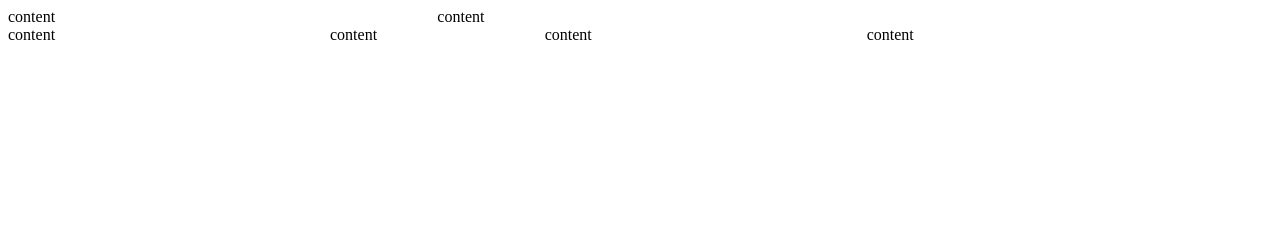
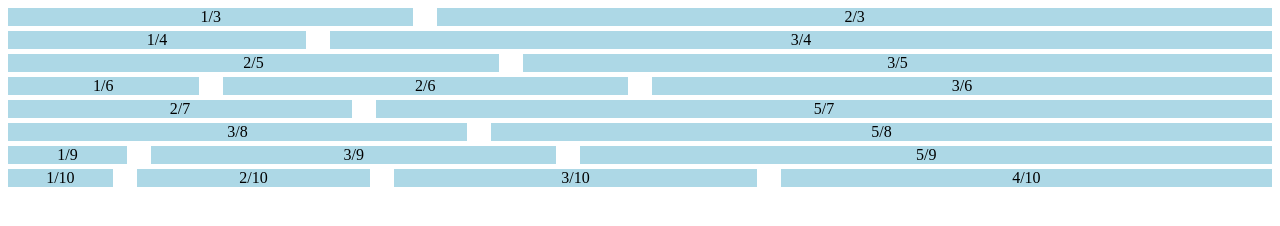
Before and after one commit to dpiatek/taco, a plain HTML site: page index.html in a window 1280 px wide. Drawn offline with Linux system fonts and the light colour scheme.

Commit message:
Add stylus

```diff
--- a/index.html
+++ b/index.html
@@ -2,18 +2,87 @@
 <html>
   <head>
     <meta charset="uft-8">
-    <title>Taco Grid</title>
+    <title>Taco Grid-item</title>
     <link rel="stylesheet" href="style.css">
+
+    <style>
+      .content {
+        background-color: lightblue;
+        text-align: center;
+        margin-bottom: 5px;
+      }
+    </style>
   </head>
   <body>
 
     <div class="grid">
-      <div class="grid-item grid-one-third">content</div>
-      <div class="grid-item grid-two-thirds">content</div>
-      <div class="grid-item grid-one-fourth">content</div>
-      <div class="grid-item grid-one-sixth">content</div>
-      <div class="grid-item grid-one-fourth">content</div>
-      <div class="grid-item grid-two-sixths">content</div>
+      <div class="grid-item grid-item-1-3">
+        <div class="content">1/3</div>
+      </div>
+      <div class="grid-item grid-item-2-3">
+        <div class="content">2/3</div>
+      </div>
+
+      <div class="grid-item grid-item-1-4">
+        <div class="content">1/4</div>
+      </div>
+      <div class="grid-item grid-item-3-4">
+        <div class="content">3/4</div>
+      </div>
+
+      <div class="grid-item grid-item-2-5">
+        <div class="content">2/5</div>
+      </div>
+      <div class="grid-item grid-item-3-5">
+        <div class="content">3/5</div>
+      </div>
+
+      <div class="grid-item grid-item-1-6">
+        <div class="content">1/6</div>
+      </div>
+      <div class="grid-item grid-item-2-6">
+        <div class="content">2/6</div>
+      </div>
+      <div class="grid-item grid-item-3-6">
+        <div class="content">3/6</div>
+      </div>
+
+      <div class="grid-item grid-item-2-7">
+        <div class="content">2/7</div>
+      </div>
+      <div class="grid-item grid-item-5-7">
+        <div class="content">5/7</div>
+      </div>
+
+      <div class="grid-item grid-item-3-8">
+        <div class="content">3/8</div>
+      </div>
+      <div class="grid-item grid-item-5-8">
+        <div class="content">5/8</div>
+      </div>
+
+      <div class="grid-item grid-item-1-9">
+        <div class="content">1/9</div>
+      </div>
+      <div class="grid-item grid-item-3-9">
+        <div class="content">3/9</div>
+      </div>
+      <div class="grid-item grid-item-5-9">
+        <div class="content">5/9</div>
+      </div>
+
+      <div class="grid-item grid-item-1-10">
+        <div class="content">1/10</div>
+      </div>
+      <div class="grid-item grid-item-2-10">
+        <div class="content">2/10</div>
+      </div>
+      <div class="grid-item grid-item-3-10">
+        <div class="content">3/10</div>
+      </div>
+      <div class="grid-item grid-item-4-10">
+        <div class="content">4/10</div>
+      </div>
     </div>
 
   </body>
--- /dev/null
+++ b/style.styl
@@ -0,0 +1,25 @@
+/* All classes should be extendable */
+
+generateClasses(basename = grid, itemname = "")
+  .{basename}
+    margin-left: -24px
+    list-style: none
+    letter-spacing: -0.31em
+    word-spacing: -0.43em
+
+  .{basename}-{itemname}
+    display: inline-block
+    width: 100%
+    padding-left: 24px
+    vertical-align: top
+    box-sizing: border-box
+    letter-spacing: normal
+    word-spacing: normal
+
+
+  for $i in (2..10)
+    for $j in (1..$i - 1)
+      .{basename}-{itemname}-{$j}-{$i}
+        width: ((100 / $i) * $j)%
+
+generateClasses(grid, item)
```
Also changed, not shown: style.css.
